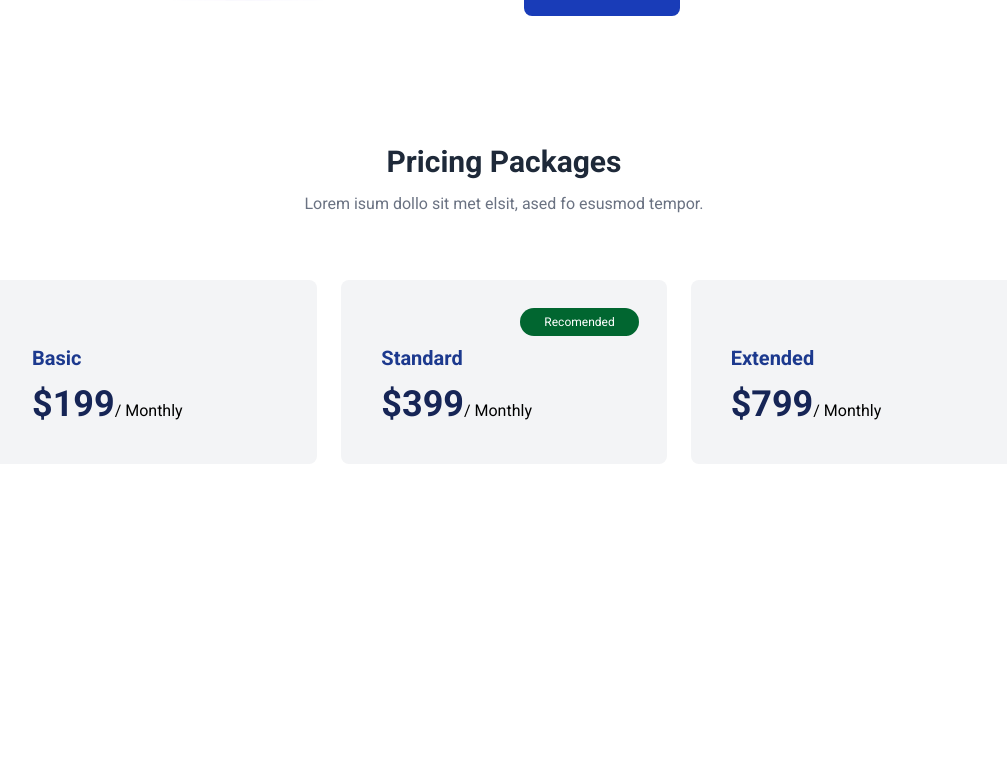
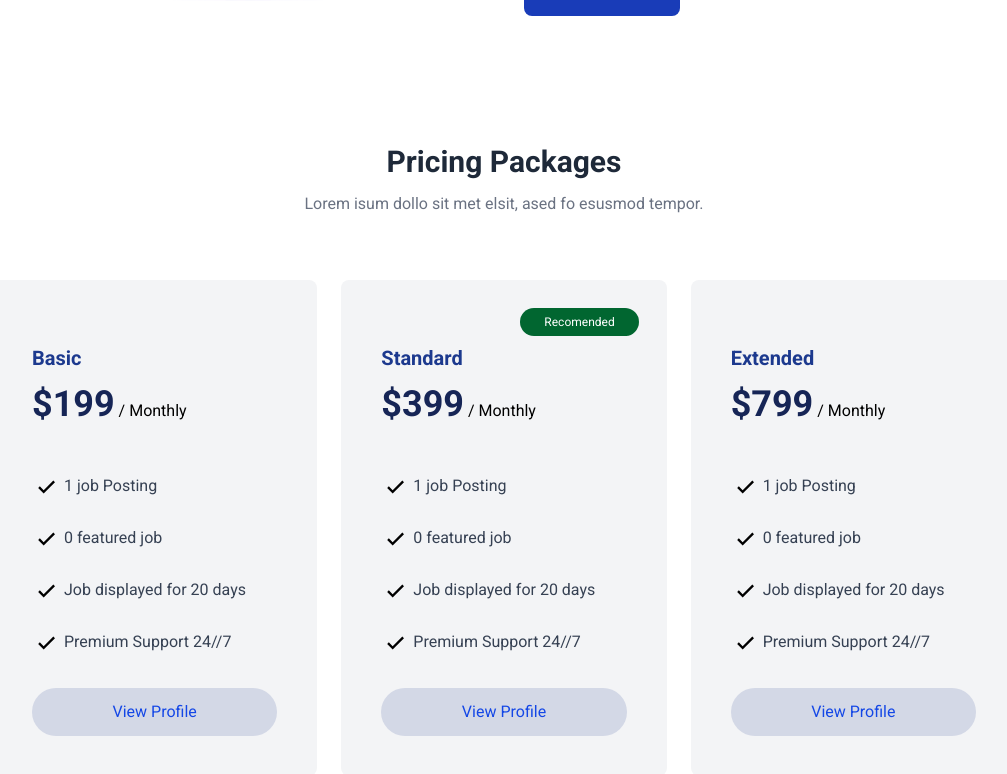
Before and after one commit to subashtamang2/job-landing, a Next.js app: page / in a window 1280 px wide. Shown: the part 3406-4180 px from the top of the page, without its empty margins (136-1143 px from the left). Before the commit the page ends 3934 px from the top, so only its background shows below. Built offline with nearby package versions, Linux system fonts and the light colour scheme.

Commit message:
complete price section

```diff
--- a/components/Home/Price/PriceCard.tsx
+++ b/components/Home/Price/PriceCard.tsx
@@ -1,4 +1,5 @@
 import React from 'react'
+import { BiCheck } from 'react-icons/bi';
 
 type Props = {
   type: string;
@@ -18,8 +19,38 @@
       <h1 className='mt-6 text-xl font-bold text-blue-900  dark:text-blue-200'>{type}</h1>
       {/* Price */}
       <div className='mt-3'>
-        <span className='text-4xl font-bold text-blue-950 dark:text-white'>${price}</span>
+        <span className='text-4xl font-bold text-blue-950 dark:text-white'>${price}</span>{" "}
         / Monthly
+      </div>
+
+      {/* Features list */}
+      <div className='mt-12'>
+        <div className='flex items-center mb-6 space-x-1'>
+          <BiCheck className='w-7 h-7' />
+          <span className='text-gray-700 dark:text-gray-300'>1 job Posting</span>
+
+        </div>
+        <div className='flex items-center mb-6 space-x-1'>
+          <BiCheck className='w-7 h-7' />
+          <span className='text-gray-700 dark:text-gray-300'>0 featured job</span>
+
+        </div>
+
+        <div className='flex items-center mb-6 space-x-1'>
+          <BiCheck className='w-7 h-7' />
+          <span className='text-gray-700 dark:text-gray-300'>Job displayed for 20 days</span>
+
+        </div>
+        <div className='flex items-center mb-6 space-x-1'>
+          <BiCheck className='w-7 h-7' />
+          <span className='text-gray-700 dark:text-gray-300'>Premium Support 24//7</span>
+
+        </div>
+      </div>
+      {/* Button */}
+      <div className='mt-8 text-center'>
+        <button className='w-full py-3 bg-blue-900/15 dark:bg-gray-100 text-blue-700 rounded-full hover:bg-blue-700  hover:text-white transition-all duration-300 cursor-pointer'>View Profile</button>
+
       </div>
     </div>
   )
```
